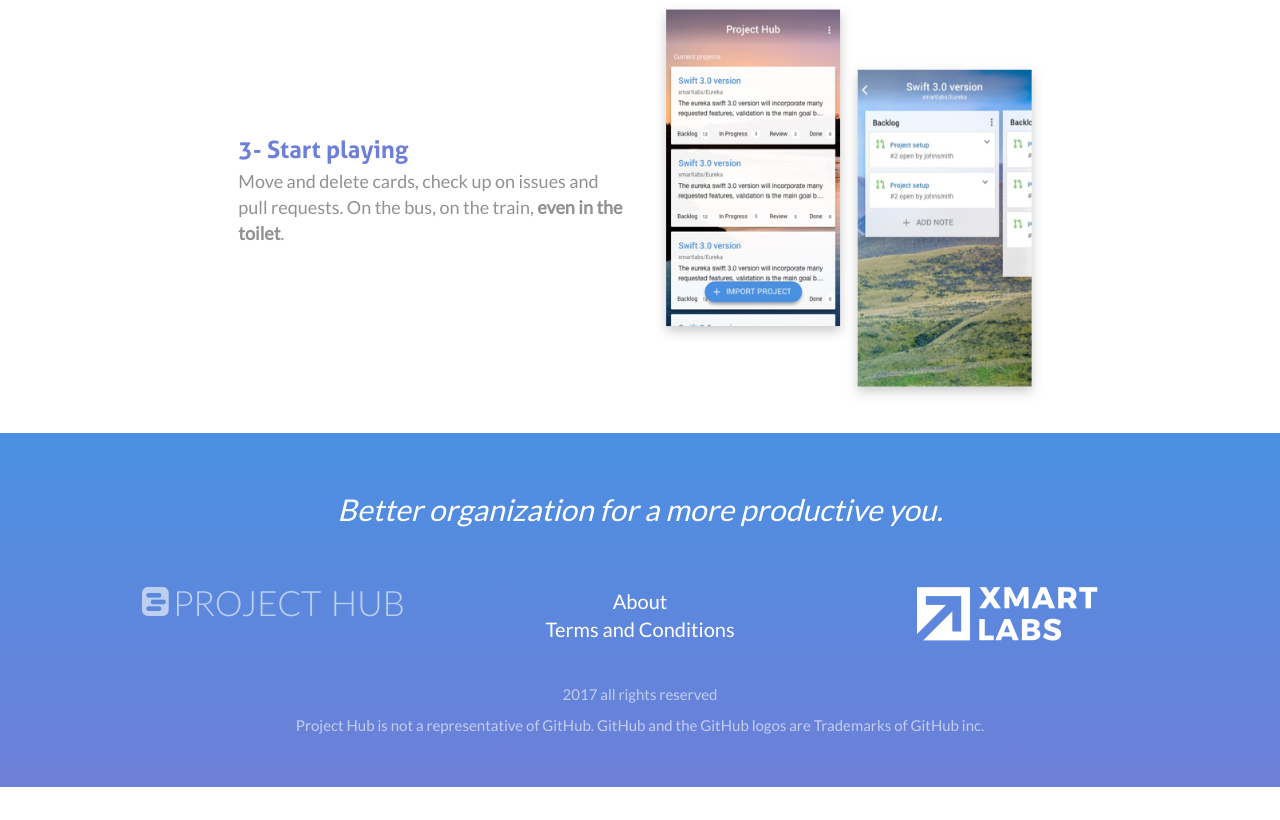
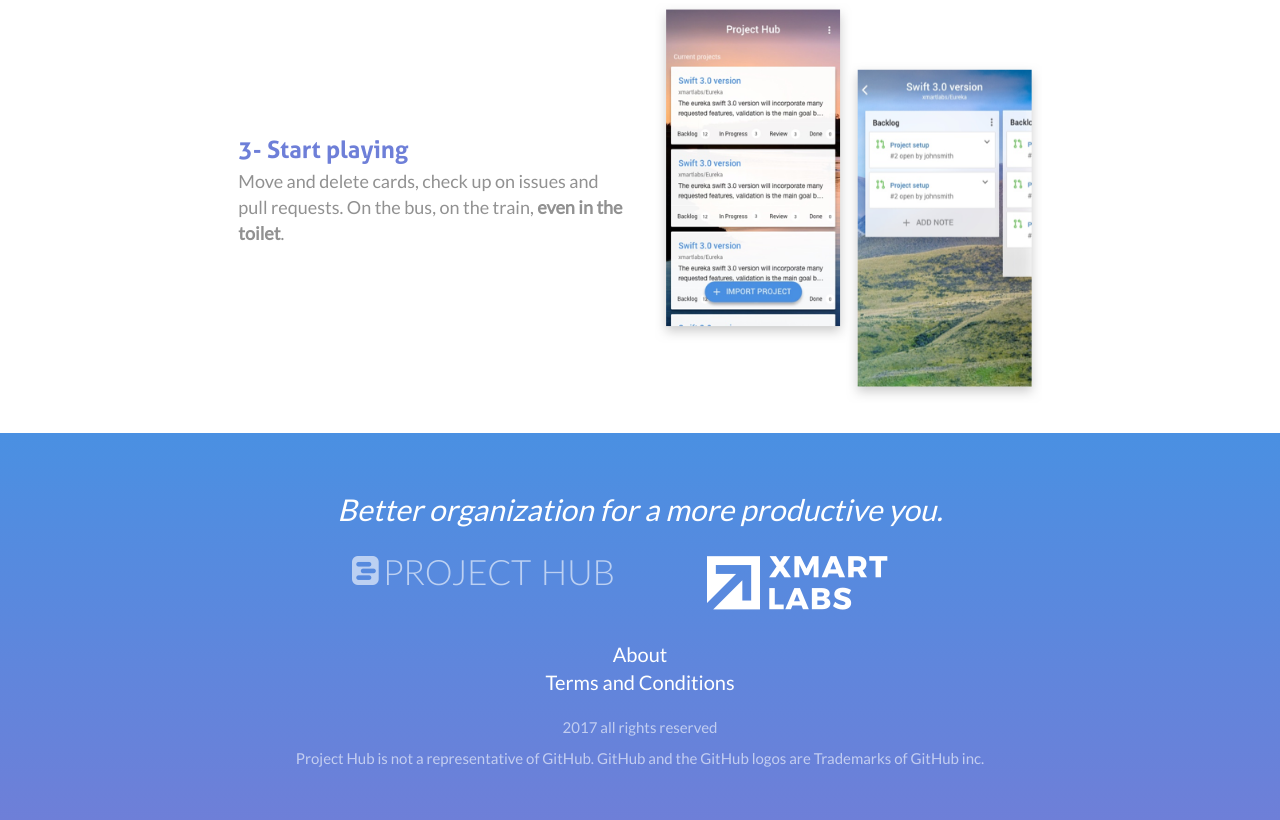
Before and after one commit to xmartlabs/projecthub-landing, a website: page index.html in a window 1280 px wide. Shown: the part 1363-2183 px from the top of the page. Before the commit the page ends 2150 px from the top, so only its background shows below. Drawn offline with nearby package versions, Linux system fonts and the light colour scheme; files whose address does not match are found by name.

Commit message:
refactors footer

```diff
--- a/index.html
+++ b/index.html
@@ -103,22 +103,20 @@
           <h2 class="title">Better organization for a more productive you.</h2>
         </div>
         <div class="row footer-logo-container">
-          <div class="col col-xs-12 text-center">
+          <div class="col col-xs-12 col-sm-5 col-sm-offset-1 col-md-3 col-md-offset-3 text-center">
+            <img src="images/projecthub-footer-logo.png" srcset="images/projecthub-footer-logo@2x.png 2x, images/projecthub-footer-logo@3x.png 3x" draggable="false" />
+          </div>
+          <div class="col col-xs-12 col-sm-5 col-md-3 text-center">
+            <a href="https://xmartlabs.com" target="_blank">
+              <img src="images/xmartlabs-logo-white.png" srcset="images/xmartlabs-logo-white@2x.png 2x, images/xmartlabs-logo-white@3x.png 3x" draggable="false" />
+            </a>
           </div>
         </div>
         <div class="row">
-          <div class="col col-xs-12 col-sm-4 col-md-3 col-md-offset-1 text-center link-container">
-            <img src="images/projecthub-footer-logo.png" srcset="images/projecthub-footer-logo@2x.png 2x, images/projecthub-footer-logo@3x.png 3x" draggable="false" />
-          </div>
-          <div class="col col-sm-4 col-md-4 text-center link-container">
+          <div class="col col-xs-12 text-center link-container">
             <a class="links" href="about.html">About</a>
             <br>
             <a class="links" href="terms-and-conditions.html">Terms and Conditions</a>
-          </div>
-          <div class="col col-xs-12 col-sm-4 col-md-3 text-center">
-            <a href="https://xmartlabs.com" target="_blank">
-              <img src="images/xmartlabs-logo-white.png" srcset="images/xmartlabs-logo-white@2x.png 2x, images/xmartlabs-logo-white@3x.png 3x" draggable="false" />
-            </a>
           </div>
         </div>
         <div class="row text-center">
--- a/sass/footer.scss
+++ b/sass/footer.scss
@@ -10,7 +10,9 @@
   @extend .footer-gradient;
   padding: 40px 10px;
   .footer-logo-container {
-    margin-bottom: 30px;
+    img {
+      margin-bottom: 30px;
+    }
   }
   .title {
     color: white;
@@ -19,7 +21,6 @@
     font-weight: lighter;
   }
   .link-container {
-    margin-bottom: 20px;
     .links {
       &.transparent {
         opacity: 0.6;
```
Also changed, not shown: css/custom.css.
